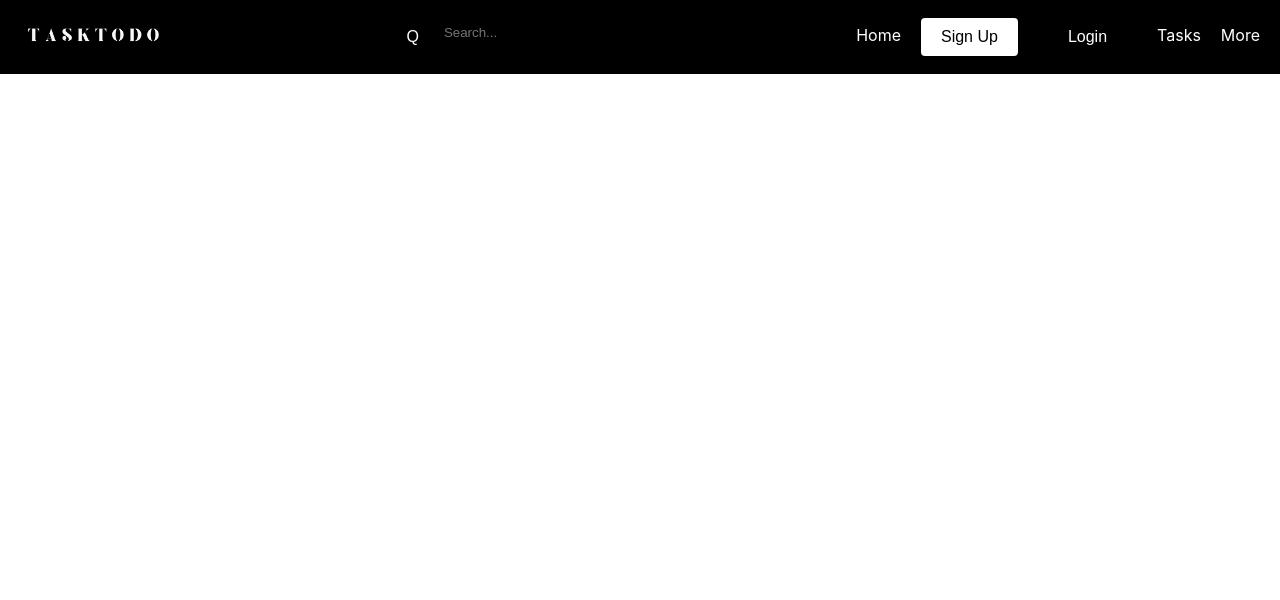
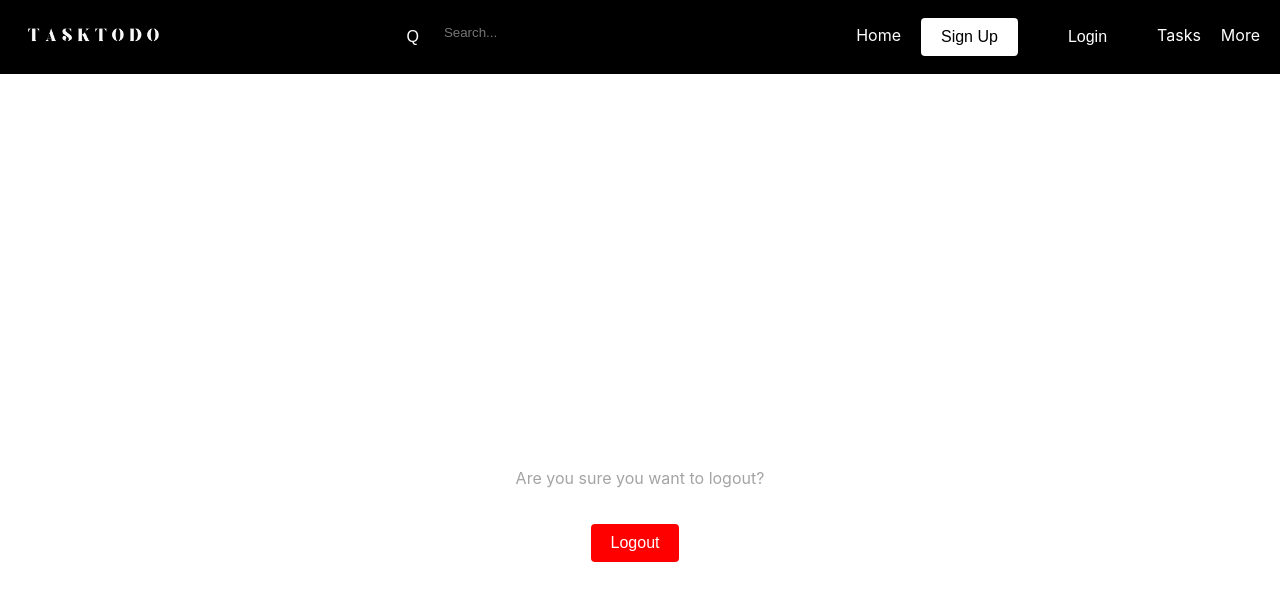
Before and after one commit to AlvineAllan/Task-Master-App, a React (Create React App) app in the folder client/: page /Logout in a window 1280 px wide. Shown: the top 600 px of the page. Built offline with nearby package versions, Linux system fonts and the light colour scheme.

Commit message:
More.js add

```diff
--- a/client/package.json
+++ b/client/package.json
@@ -1,4 +1,5 @@
 {
+  "proxy": "http://127.0.0.1:5555",
   "name": "client",
   "version": "0.1.0",
   "private": true,
@@ -7,13 +8,14 @@
     "@testing-library/react": "^13.4.0",
     "@testing-library/user-event": "^13.5.0",
     "react": "^18.2.0",
+    "react-calendar": "^4.8.0",
     "react-dom": "^18.2.0",
     "react-router-dom": "^6.22.2",
     "react-scripts": "5.0.1",
     "web-vitals": "^2.1.4"
   },
   "scripts": {
-    "start": "react-scripts start",
+    "start": "set PORT=4000 && react-scripts start",
     "build": "react-scripts build",
     "test": "react-scripts test",
     "eject": "react-scripts eject"
--- a/client/src/App.js
+++ b/client/src/App.js
@@ -10,6 +10,10 @@ import Sidebar from './components/Sidebar';
 import Dashboard from './components/Dashboard';
 import Project from './components/Project';
 import Calendar from './components/Calendar';
+import Logout from './components/Logout';
+import More from './components/More';
+import About from './components/About';
+import MyTask from './components/MyTask';
 
 const App = () => {
 
@@ -26,6 +30,11 @@ const App = () => {
           <Route path="/Dashboard" element={<Dashboard />} />
           <Route path="/Project" element={<Project />} />
           <Route path="/Calendar" element={<Calendar />} />
+          <Route path="/Logout" element={<Logout  />} />
+          <Route path="/More" element={<More  />} />
+          <Route path="/About" element={<About  />} />
+          <Route path="/MyTask" element={<MyTask  />} />
+
         </Routes>
       </div>
     </Router>
--- /dev/null
+++ b/client/src/components/About.css
@@ -0,0 +1,13 @@
+/* about.css */
+
+.about-container {
+    margin: 0 auto;
+    max-width: 800px;
+    padding: 0 20px;
+  }
+
+  .about-container h1 {
+    font-weight: bold;
+    font-size: 2rem;
+    color: black;
+  }
--- /dev/null
+++ b/client/src/components/About.js
@@ -0,0 +1,21 @@
+import React from 'react';
+import './About.css';
+
+const About = () => {
+  return (
+    <div className="about-container">
+      <h1 >About Us</h1>
+      <p>Introducing Tasktodo: your go-to task management app for boosting productivity effortlessly.</p>
+
+      <p>With intuitive features like task creation, due date setting, prioritization, and categorization, Tasktodo ensures you stay organized without hassle. </p>
+
+      <p>Tasktodo offers advanced tools like recurring tasks, subtasks, and dependencies, making it easy to tackle even the most complex projects. </p>
+
+      <p>Customizable reminders keep you on track, while cloud synchronization ensures seamless access across all your devices.</p>
+
+      <p>With Tasktodo, managing your tasks has never been simpler. Experience enhanced productivity today .</p>
+    </div>
+  );
+};
+
+export default About;
--- /dev/null
+++ b/client/src/components/Logout.css
@@ -0,0 +1,25 @@
+.logout-container {
+    display: flex;
+    flex-direction: column;
+    align-items: center;
+    justify-content: center;
+    height: 100vh;
+  }
+
+  .logout-content {
+    text-align: center;
+    margin-bottom: 20px;
+  }
+
+  .logout-button {
+    background-color: red;
+    color: white;
+    border: none;
+    padding: 10px 20px;
+    font-size: 16px;
+    cursor: pointer;
+  }
+
+  .logout-button:hover {
+    background-color: darkred;
+  }
--- /dev/null
+++ b/client/src/components/Logout.js
@@ -0,0 +1,48 @@
+import React from 'react';
+import { useNavigate } from 'react-router-dom';
+import './Logout.css';
+
+const Logout = ({ userData }) => {
+  const navigate = useNavigate();
+
+  const handleLogout = async () => {
+    try {
+      // Perform logout for user
+      await fetch('http://127.0.0.1:5555/users/logout', {
+        method: 'DELETE',
+        headers: {
+          'Content-Type': 'application/json'
+        }
+      });
+
+      // Perform logout for artist
+      await fetch('http://127.0.0.1:5555/artists/logout', {
+        method: 'DELETE',
+        headers: {
+          'Content-Type': 'application/json'
+        }
+      });
+
+      console.log('Logout successful');
+
+      // Redirect to the home page after successful logout
+      navigate('/'); // Assuming '/' is your home page route
+    } catch (error) {
+      console.error('Error logging out:', error.message);
+    }
+  };
+
+  console.log(userData);
+
+  return (
+    <div className="logout-container">
+      <div className="logout-content">
+        <h1>Logout</h1>
+        <p>Are you sure you want to logout?</p>
+      </div>
+      <button className="logout-button" onClick={handleLogout}>Logout</button>
+    </div>
+  );
+};
+
+export default Logout;
--- /dev/null
+++ b/client/src/components/More.css
@@ -0,0 +1,21 @@
+
+
+  .button-container {
+    margin-top: 0px;
+  }
+
+  .button-container ul {
+    list-style: none;
+    padding: 0;
+  }
+
+  .button-container li {
+    margin: 10px;
+    margin-top: 0px;
+  }
+
+  .button-container li a {
+    text-decoration: none;
+    color: blue;
+    font-size: 23px;
+  }
--- /dev/null
+++ b/client/src/components/More.js
@@ -0,0 +1,24 @@
+import React from 'react';
+import { Link } from 'react-router-dom';
+import './More.css';
+
+const More = () => {
+  return (
+    <div className="container">
+      <h1>Welcome to My Site!</h1>
+      <nav className="button-container">
+        <ul>
+          <li>
+            <Link to="/about">About</Link>
+          </li>
+          <li>
+            <Link to="/logout">Sign Out</Link>
+          </li>
+        </ul>
+      </nav>
+      {/* Add any other content you want on your home page */}
+    </div>
+  );
+};
+
+export default More;
```
Also changed, not shown: 2 other files (tests, documents, lock files or other folders).
